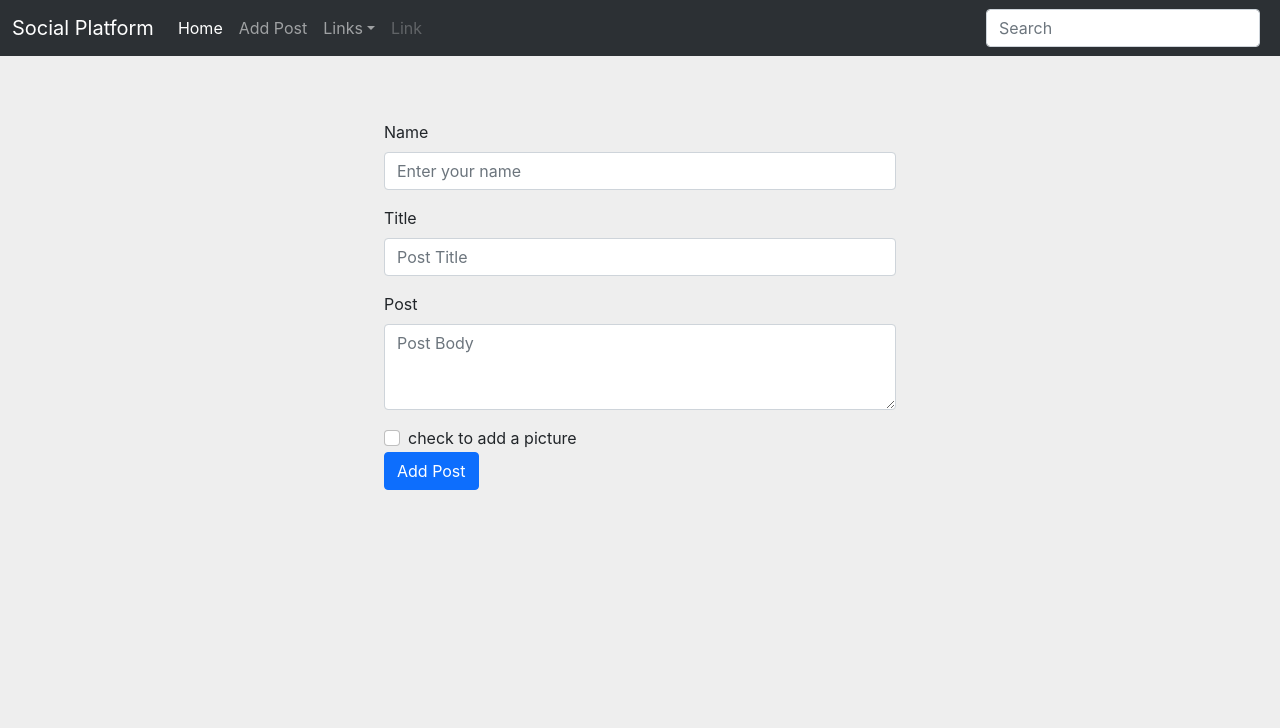
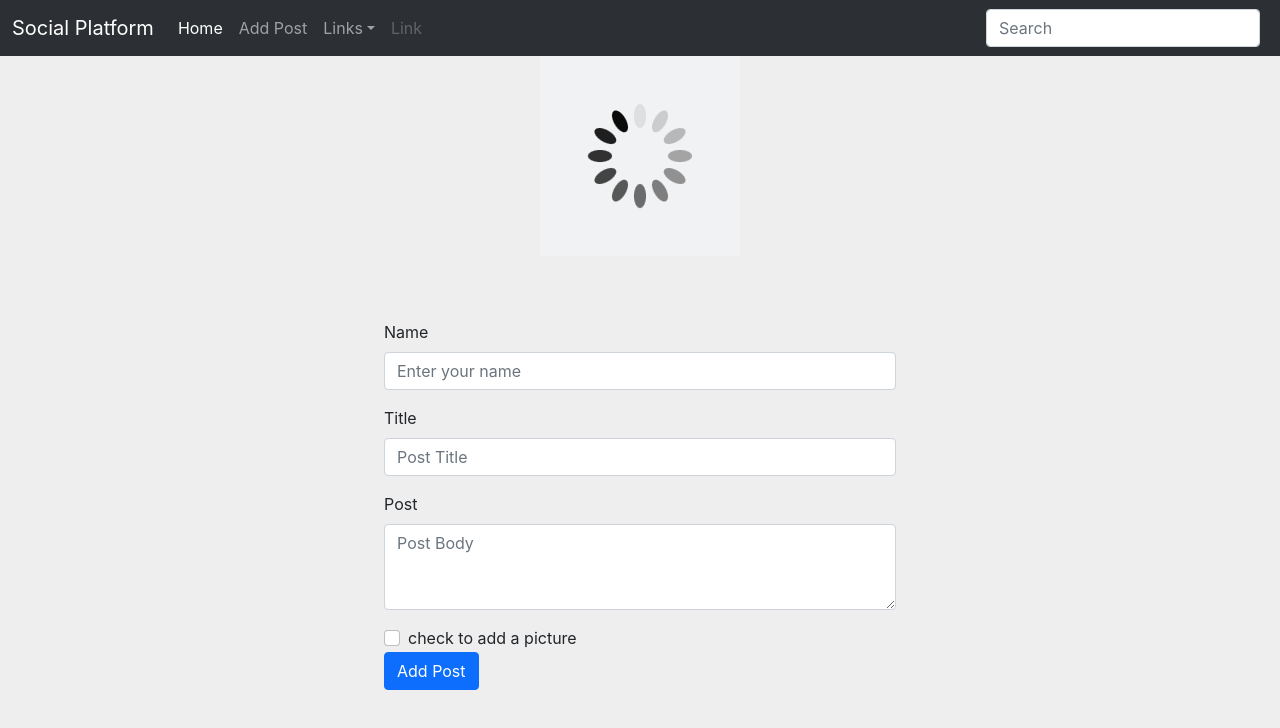
Before and after one commit to majidzeno/Fox, a React (Create React App) app: page /addpost in a window 1280 px wide. Shown: the top 728 px of the page. Built offline with nearby package versions, Linux system fonts and the light colour scheme.

Commit message:
feat: :sparkles: Added Loading Spinner

```diff
--- a/src/App.js
+++ b/src/App.js
@@ -4,10 +4,14 @@ import PostList from "./Components/Posts/PostList/PostList";
 import { Route, Switch } from "react-router-dom";
 import AddPost from "./Components/AddPost/AddPost";
 import PostDetail from "./Components/PostDetail/PostDetail";
+import Loading from "./Components/Loading/Loading";
+import { useSelector } from "react-redux";
 function App() {
+  const posts = useSelector((state) => state.posts);
   return (
     <div>
       <Header />
+      {posts.length === 0 ? <Loading /> : null}
       <Switch>
         <Route exact path="/" component={PostList} />
         <Route exact path="/addpost" component={AddPost} />
--- /dev/null
+++ b/src/Components/Loading/Loading.css
@@ -0,0 +1,5 @@
+.loading {
+  display: flex;
+  justify-content: center;
+  align-items: center;
+}
--- /dev/null
+++ b/src/Components/Loading/Loading.js
@@ -0,0 +1,12 @@
+import React from "react";
+import "./Loading.css";
+
+const Loading = () => {
+  return (
+    <div className="loading">
+      <img src="Spinner-1s-200px.gif" alt="loading spinner" />
+    </div>
+  );
+};
+
+export default Loading;
```
Also changed, not shown: public/Spinner-1s-200px.gif (added).
